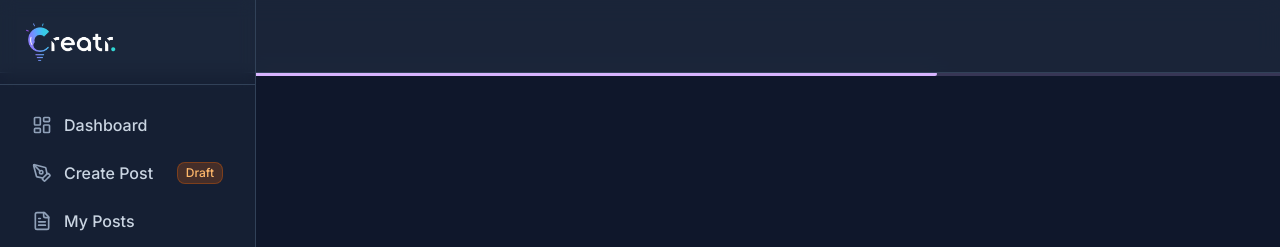
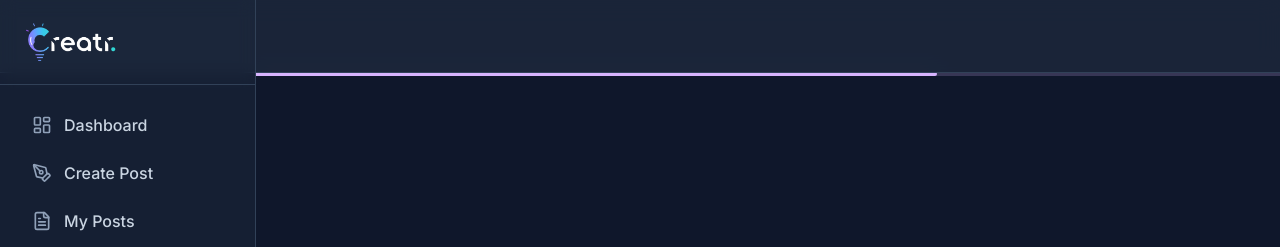
Before and after one commit to shubham00079/creatr-ai, a Next.js app: page /dashboard/settings in a window 1280 px wide. Shown: the top 247 px of the page. Built offline with nearby package versions, Linux system fonts and the light colour scheme; no server answers.

Commit message:
typo fix getCurrentuser -> getCurrentUser

```diff
--- a/convex/users.js
+++ b/convex/users.js
@@ -36,7 +36,7 @@ export const store = mutation({
   },
 });
 
-export const getCurrentuser = query({
+export const getCurrentUser = query({
   handler: async (ctx) => {
     const identity = await ctx.auth.getUserIdentity();
 
--- a/src/app/dashboard/layout.jsx
+++ b/src/app/dashboard/layout.jsx
@@ -2,6 +2,7 @@
 
 import { Badge } from '@/components/ui/badge';
 import { Button } from '@/components/ui/button';
+import { useConvexQuery } from '@/hooks/use-convex-query';
 import { cn } from '@/lib/utils';
 import { UserButton } from '@clerk/nextjs';
 import {
@@ -16,6 +17,7 @@ import {
 import Image from 'next/image';
 import Link from 'next/link';
 import { usePathname } from 'next/navigation';
+import { api } from '../../../convex/_generated/api';
 import React, { useState } from 'react';
 
 const sidebarItems = [
@@ -43,6 +45,7 @@ const sidebarItems = [
 
 const DashBoardLayout = ({ children }) => {
   const [isSidebarOpen, setIsSidebarOpen] = useState(false);
+  const { data: draftPost } = useConvexQuery(api.posts.getUserDraft);
   const pathname = usePathname();
 
   return (
@@ -107,7 +110,7 @@ const DashBoardLayout = ({ children }) => {
                   <span className='font-medium'>{item.title}</span>
 
                   {/* Badge for Create Post if draft exists */}
-                  {item.title === 'Create Post' && true && (
+                  {item.title === 'Create Post' && draftPost && (
                     <Badge
                       variant='secondary'
                       className='ml-auto text-xs bg-orange-500/20 text-orange-300 border-orange-500/30'
--- a/src/app/dashboard/settings/page.jsx
+++ b/src/app/dashboard/settings/page.jsx
@@ -21,7 +21,7 @@ const SettingsPage = () => {
   const [username, setUsername] = useState('');
 
   const { data: currentUser, isLoading } = useConvexQuery(
-    api.users.getCurrentuser
+    api.users.getCurrentUser
   );
 
   const { mutate: updateUsername, isLoading: isSubmitting } = useConvexMutation(
```
